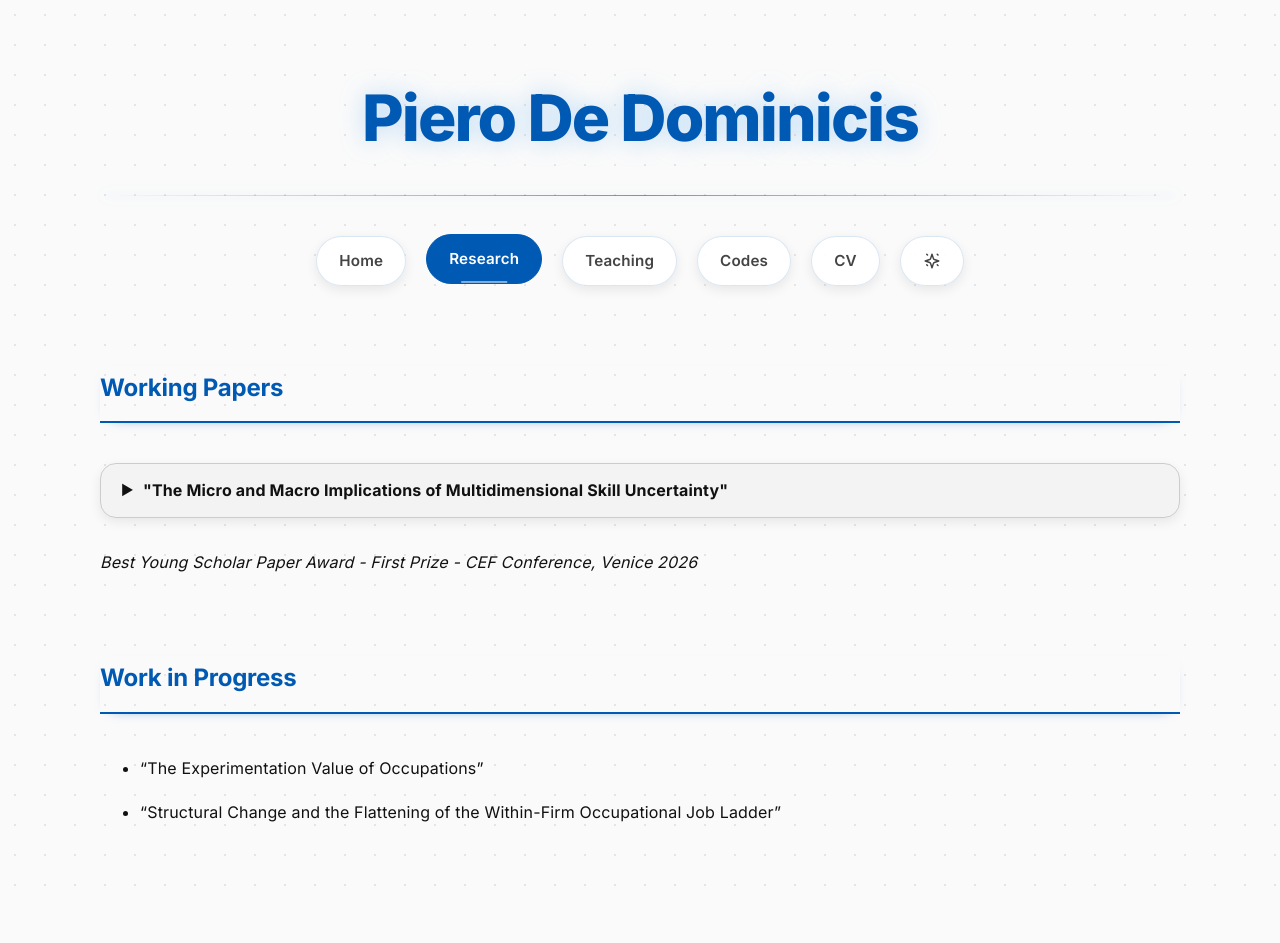
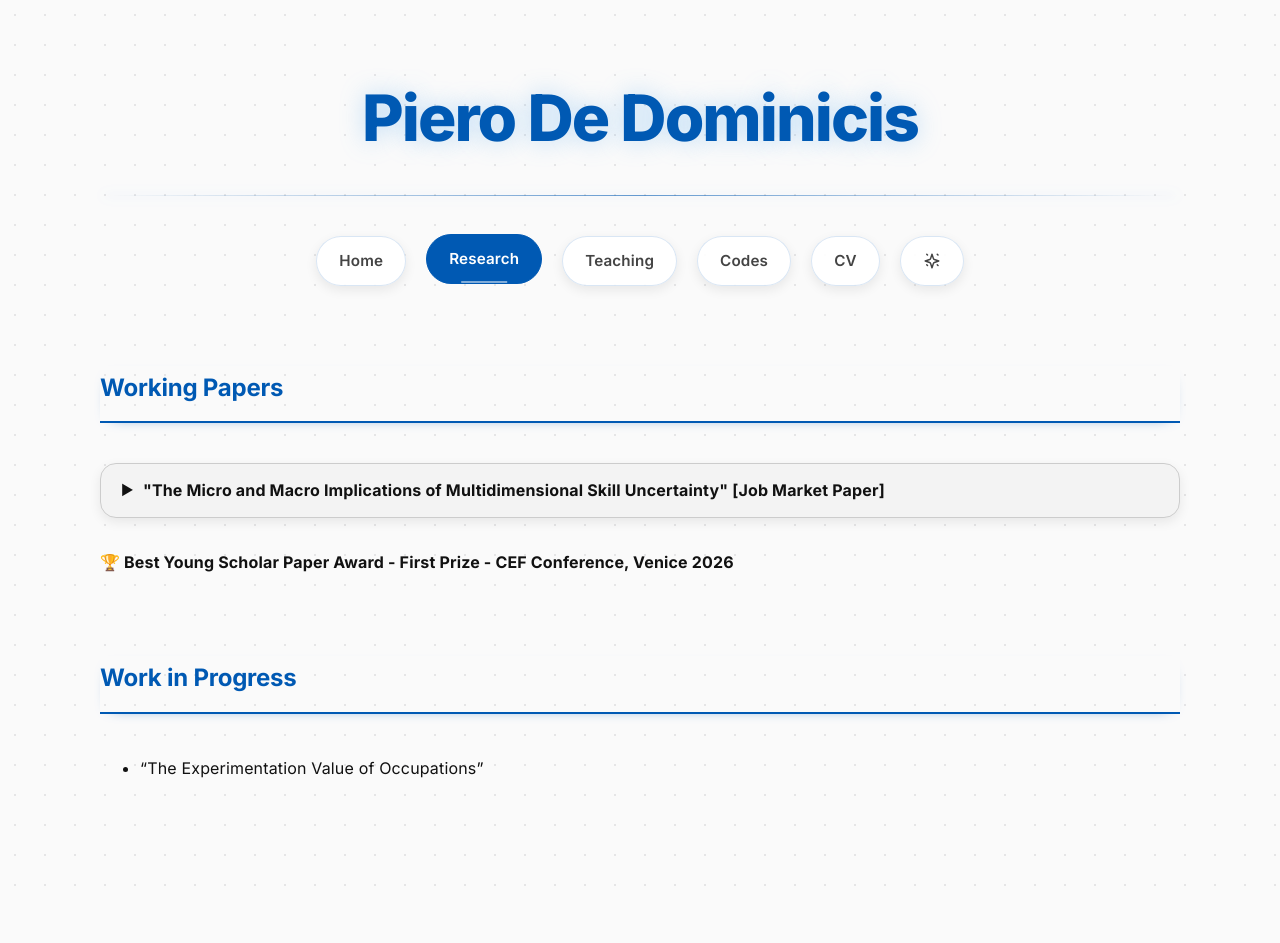
Before and after one commit to peppecon/peppecon.github.io, a Jekyll site: the page built from _pages/research.md, in a window 1280 px wide. Built offline with Jekyll 4.4.1, drawn with Linux system fonts in a browser that asks for light colours; after the commit the page ends 900 px from its top, so only the background shows below that.

Commit message:
Add Job Market Paper tag and bold award

```diff
--- a/_pages/research.md
+++ b/_pages/research.md
@@ -10,7 +10,7 @@ author_profile: false
 <div class="abstract-container">
   <div class="abstract-header">
     <span class="arrow">▶</span>
-    <span>"The Micro and Macro Implications of Multidimensional Skill Uncertainty"</span>
+    <span>"The Micro and Macro Implications of Multidimensional Skill Uncertainty" <strong>[Job Market Paper]</strong></span>
   </div>
   <div class="abstract-content">
     <div class="abstract-expanded">
@@ -24,10 +24,8 @@ What are the consequences of multidimensional skill uncertainty for workers' wag
   </div>
 </div>
 
-*Best Young Scholar Paper Award - First Prize - CEF Conference, Venice 2026*
+**🏆 Best Young Scholar Paper Award - First Prize - CEF Conference, Venice 2026**
 
 ## Work in Progress
 
 - "The Experimentation Value of Occupations"
-
-- "Structural Change and the Flattening of the Within-Firm Occupational Job Ladder"
```
Also changed, not shown: _pages/about.md (+2 -2 lines).
